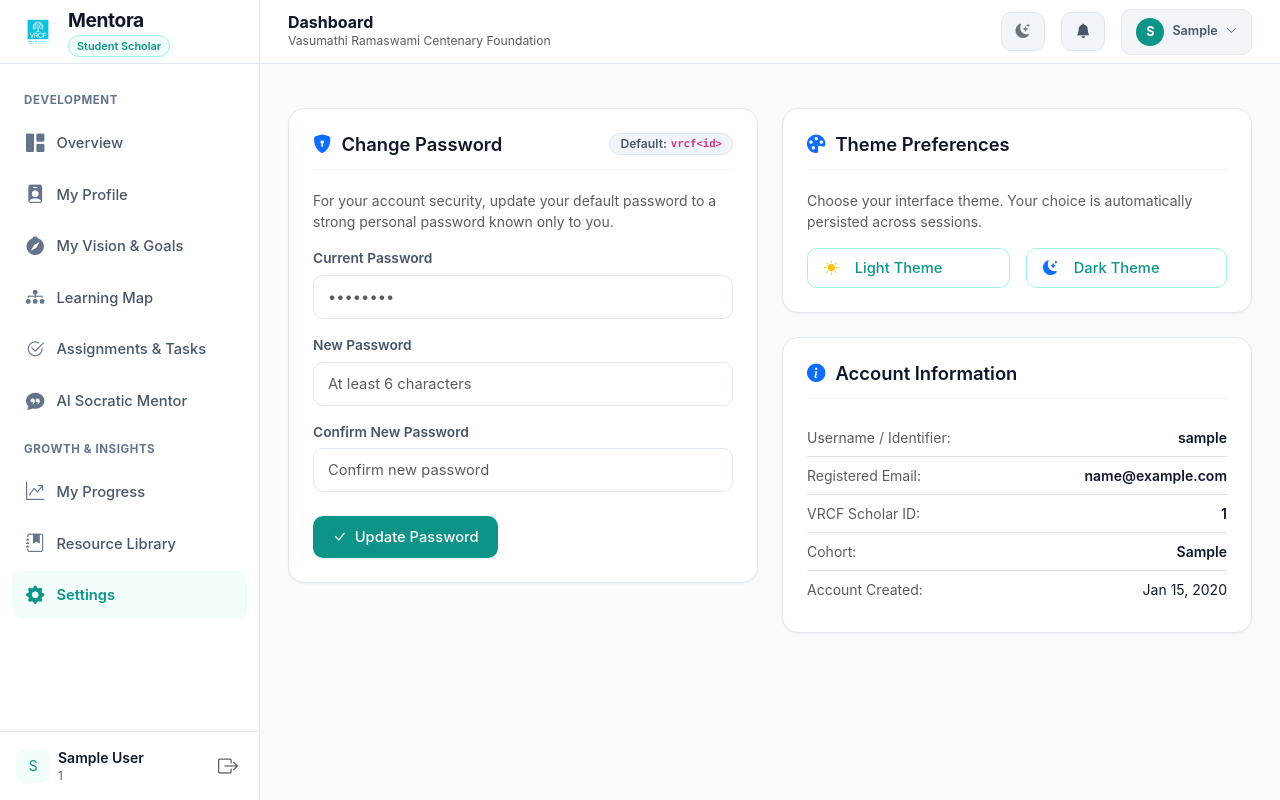
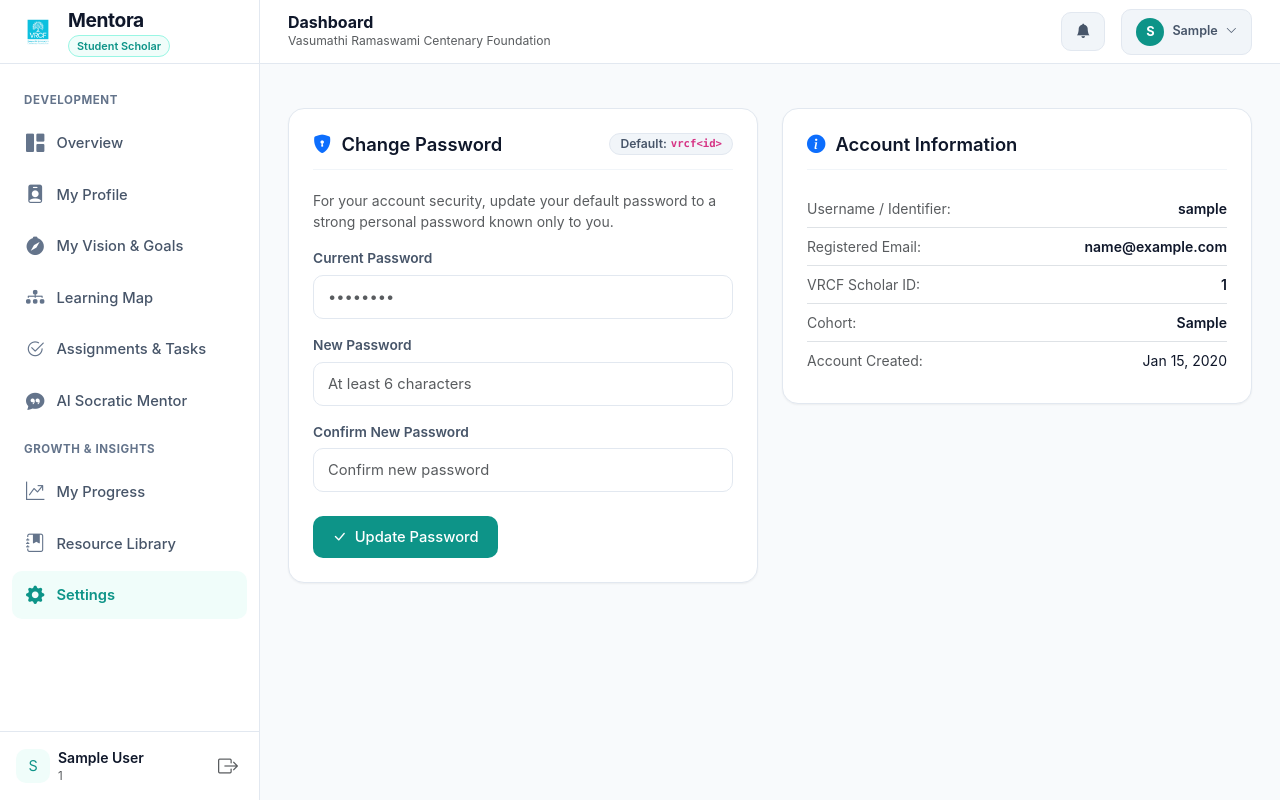
Before and after one commit to 24f2002684/mentora-v3, a Django app: page /student/settings/ in a window 1280 px wide. Run offline with Django 5.2, Linux system fonts and the light colour scheme; a user stored in the database is signed in; tables that the repository leaves empty hold one stand-in row (values such as "Sample post"); data that the repository does not hold is empty.

Commit message:
Remove dark mode feature across templates, styling, and client scripts

```diff
--- a/static/js/mentora.js
+++ b/static/js/mentora.js
@@ -6,36 +6,6 @@
 window.Mentora = (function() {
   'use strict';
 
-  // Initialize theme
-  function initTheme() {
-    const savedTheme = localStorage.getItem('mentora_theme') || 'light';
-    applyTheme(savedTheme);
-
-    const toggleBtn = document.getElementById('themeToggleBtn');
-    if (toggleBtn) {
-      toggleBtn.addEventListener('click', function(e) {
-        e.preventDefault();
-        const currentTheme = document.documentElement.getAttribute('data-theme') || 'light';
-        const newTheme = currentTheme === 'dark' ? 'light' : 'dark';
-        applyTheme(newTheme);
-      });
-    }
-  }
-
-  function applyTheme(theme) {
-    document.documentElement.setAttribute('data-theme', theme);
-    localStorage.setItem('mentora_theme', theme);
-    document.cookie = `mentora_theme=${theme}; path=/; max-age=31536000; SameSite=Lax`;
-
-    const toggleIcon = document.getElementById('themeToggleIcon');
-    if (toggleIcon) {
-      if (theme === 'dark') {
-        toggleIcon.className = 'bi bi-sun-fill text-warning';
-      } else {
-        toggleIcon.className = 'bi bi-moon-stars-fill text-secondary';
-      }
-    }
-  }
 
   // Mobile sidebar drawer
   function initMobileSidebar() {
@@ -214,7 +184,11 @@ window.Mentora = (function() {
 
   // Initialize on DOM ready
   document.addEventListener('DOMContentLoaded', function() {
-    initTheme();
+    try {
+      localStorage.removeItem('mentora_theme');
+      document.cookie = 'mentora_theme=light; path=/; max-age=0;';
+      document.documentElement.setAttribute('data-theme', 'light');
+    } catch (e) {}
     initMobileSidebar();
     initNotifications();
     registerServiceWorker();
@@ -222,7 +196,6 @@ window.Mentora = (function() {
 
   return {
     getCsrfToken: getCsrfToken,
-    showToast: showToast,
-    applyTheme: applyTheme
+    showToast: showToast
   };
 })();
--- a/templates/base.html
+++ b/templates/base.html
@@ -13,14 +13,11 @@
   <link rel="icon" type="image/png" href="{% static 'images/Mentora_Logo.png' %}">
   <link rel="apple-touch-icon" href="{% static 'images/Mentora_Logo.png' %}">
 
-  <!-- Immediate Theme Initializer to prevent theme flash -->
   <script>
-    (function() {
-      try {
-        var savedTheme = localStorage.getItem('mentora_theme') || 'light';
-        document.documentElement.setAttribute('data-theme', savedTheme);
-      } catch (e) {}
-    })();
+    try {
+      localStorage.removeItem('mentora_theme');
+      document.cookie = 'mentora_theme=light; path=/; max-age=0;';
+    } catch (e) {}
   </script>
 
   <!-- External Stylesheets (Bootstrap 5.3 & Bootstrap Icons) -->
@@ -59,11 +56,6 @@
   {% else %}
     <!-- Public / Authentication Layout -->
     <div class="min-vh-100 d-flex flex-column justify-content-center align-items-center p-3" style="background-color: var(--bg-app);">
-      <div class="position-absolute top-0 end-0 p-3">
-        <button id="themeToggleBtn" class="btn btn-mentora-subtle btn-sm" aria-label="Toggle theme">
-          <i id="themeToggleIcon" class="bi bi-moon-stars-fill"></i>
-        </button>
-      </div>
       {% include 'components/messages.html' %}
       {% block auth_content %}{% endblock %}
     </div>
--- a/templates/components/topbar.html
+++ b/templates/components/topbar.html
@@ -11,11 +11,6 @@
   </div>
 
   <div class="topbar-right">
-    <!-- Theme Toggle -->
-    <button id="themeToggleBtn" class="btn btn-mentora-subtle btn-sm" aria-label="Toggle dark/light theme" title="Toggle Theme">
-      <i id="themeToggleIcon" class="bi bi-moon-stars-fill"></i>
-    </button>
-
     <!-- Notification Dropdown -->
     <div class="dropdown">
       <button class="btn btn-mentora-subtle btn-sm position-relative" type="button" data-bs-toggle="dropdown" aria-expanded="false" id="notifDropdownToggle">
--- a/templates/students/progress.html
+++ b/templates/students/progress.html
@@ -145,9 +145,8 @@
       .then(r => r.json())
       .then(data => {
         const ctx = document.getElementById('competencyRadarChart').getContext('2d');
-        const isDark = document.documentElement.getAttribute('data-theme') === 'dark';
-        const gridColor = isDark ? '#243048' : '#e2e8f0';
-        const textColor = isDark ? '#94a3b8' : '#64748b';
+        const gridColor = '#e2e8f0';
+        const textColor = '#64748b';
 
         new Chart(ctx, {
           type: 'radar',
--- a/templates/students/settings.html
+++ b/templates/students/settings.html
@@ -47,27 +47,6 @@
 
   <!-- Preferences & Session Details -->
   <div class="col-lg-6">
-    <!-- Visual Appearance -->
-    <div class="mentora-card mb-4">
-      <div class="mentora-card-header">
-        <h3 class="mentora-card-title">
-          <i class="bi bi-palette-fill text-primary"></i> Theme Preferences
-        </h3>
-      </div>
-      <p class="small text-muted mb-3">
-        Choose your interface theme. Your choice is automatically persisted across sessions.
-      </p>
-
-      <div class="d-flex gap-3">
-        <button type="button" class="btn btn-mentora-outline flex-grow-1 py-2" onclick="Mentora.applyTheme('light')">
-          <i class="bi bi-sun-fill me-2 text-warning"></i> Light Theme
-        </button>
-        <button type="button" class="btn btn-mentora-outline flex-grow-1 py-2" onclick="Mentora.applyTheme('dark')">
-          <i class="bi bi-moon-stars-fill me-2 text-primary"></i> Dark Theme
-        </button>
-      </div>
-    </div>
-
     <!-- Scholar Account Metadata -->
     <div class="mentora-card">
       <div class="mentora-card-header">
```
Also changed, not shown: core/views.py (+4 -7 lines), static/css/mentora.css (+0 -32 lines).
